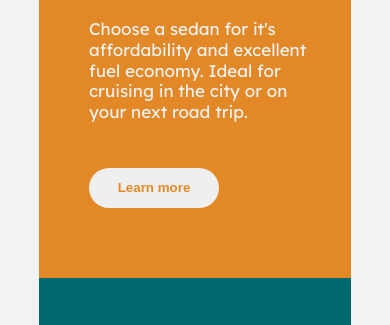
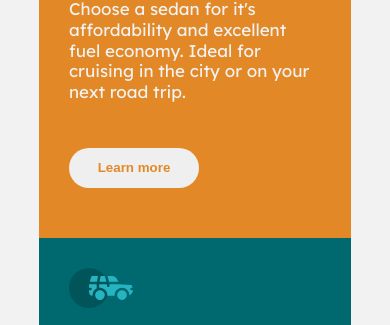
Before and after one commit to qudus2019/card-preview, a plain HTML site: page index.htm in a window 390 px wide. Shown: the part 333-658 px from the top of the page. Drawn offline with Linux system fonts and the light colour scheme.

Commit message:
Update styles.css

```diff
--- a/styles.css
+++ b/styles.css
@@ -125,7 +125,7 @@ button:hover{
 @media only screen and (max-width:1200px){
     .card{
         padding:20px;
-        padding-bottom: 30px;
+        padding-bottom: 10px;
     }
 
     .card:first-child{
@@ -171,7 +171,7 @@ max-height:fit-content;
     p{font-size: 17px;}
 
     .card{
-        padding:50px;
+        padding:30px;
         height:fit-content;
     }
 
```
